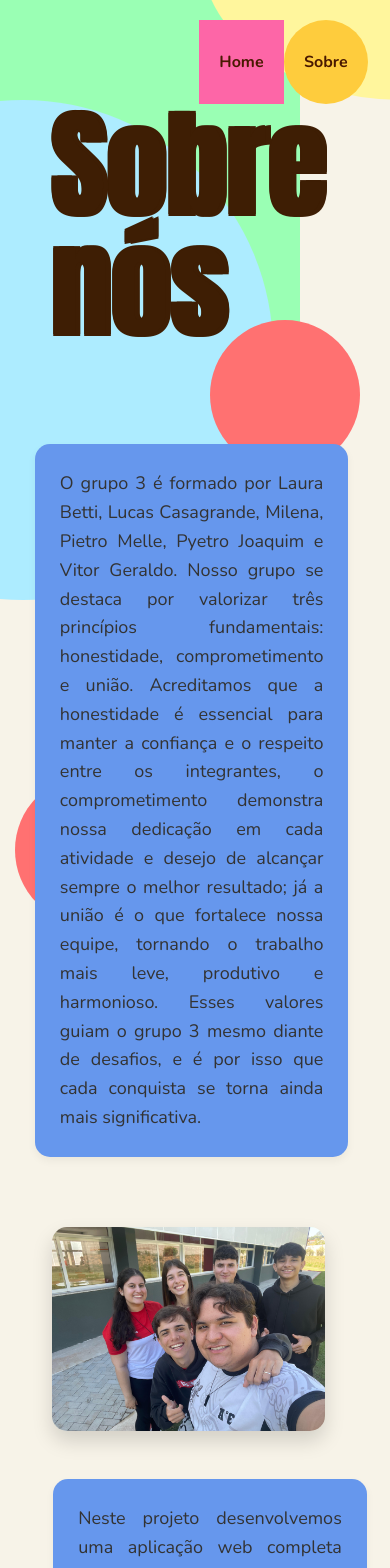
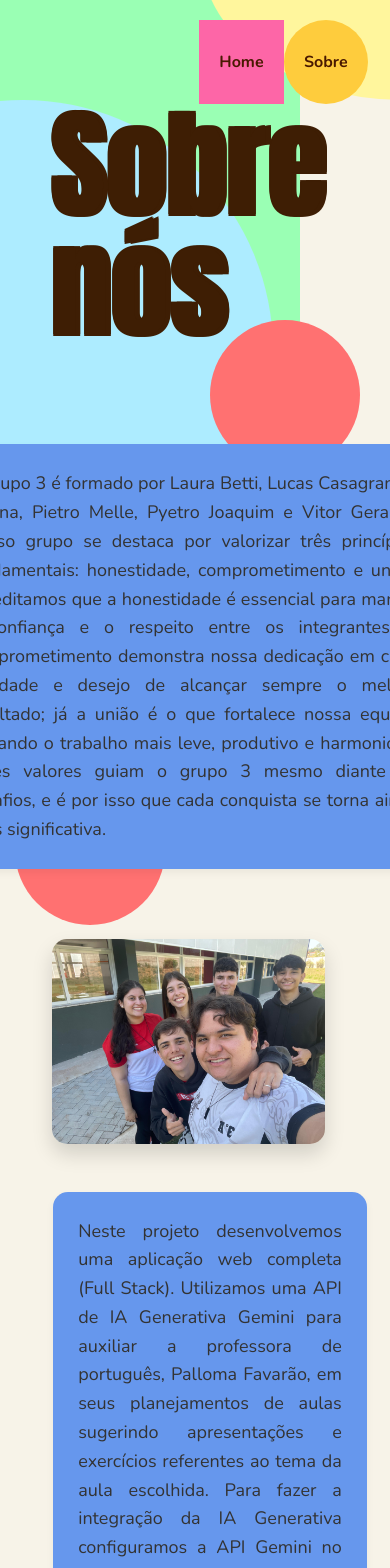
Before and after one commit to vitorcecato-sesi/projeto-iagenerativa-palloma, a React (Vite) app in the folder Frontend/: page /sobrenos in a window 390 px wide. Shown: the top 1568 px of the page. Built offline with nearby package versions, Linux system fonts and the light colour scheme; a web font is replaced by a local one.

Commit message:
responsivo

```diff
--- a/Frontend/src/pages/styles/SobreNos.css
+++ b/Frontend/src/pages/styles/SobreNos.css
@@ -196,7 +196,7 @@
 
 /* Media queries organizadas em ordem decrescente de largura */
 
-@media (max-width: 420px) {
+@media (max-width: 420px)  {
     .sobre-nos-title {
         font-size: 120px;
         margin-left: -20px;
@@ -282,3 +282,10 @@
         padding: 0 30px;
     }
 }
+
+@media (max-width:1026px){
+.about-text-column{
+    width: 45em;
+}
+
+}
```
